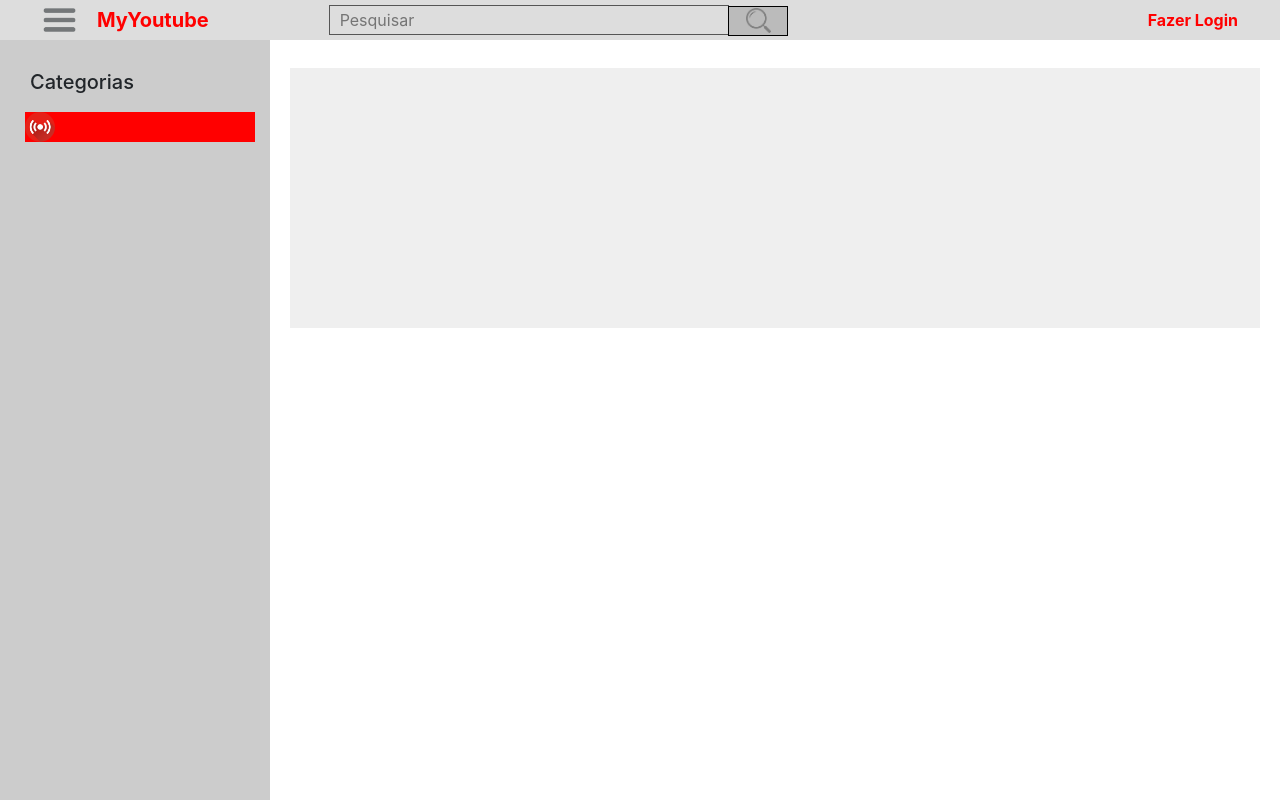
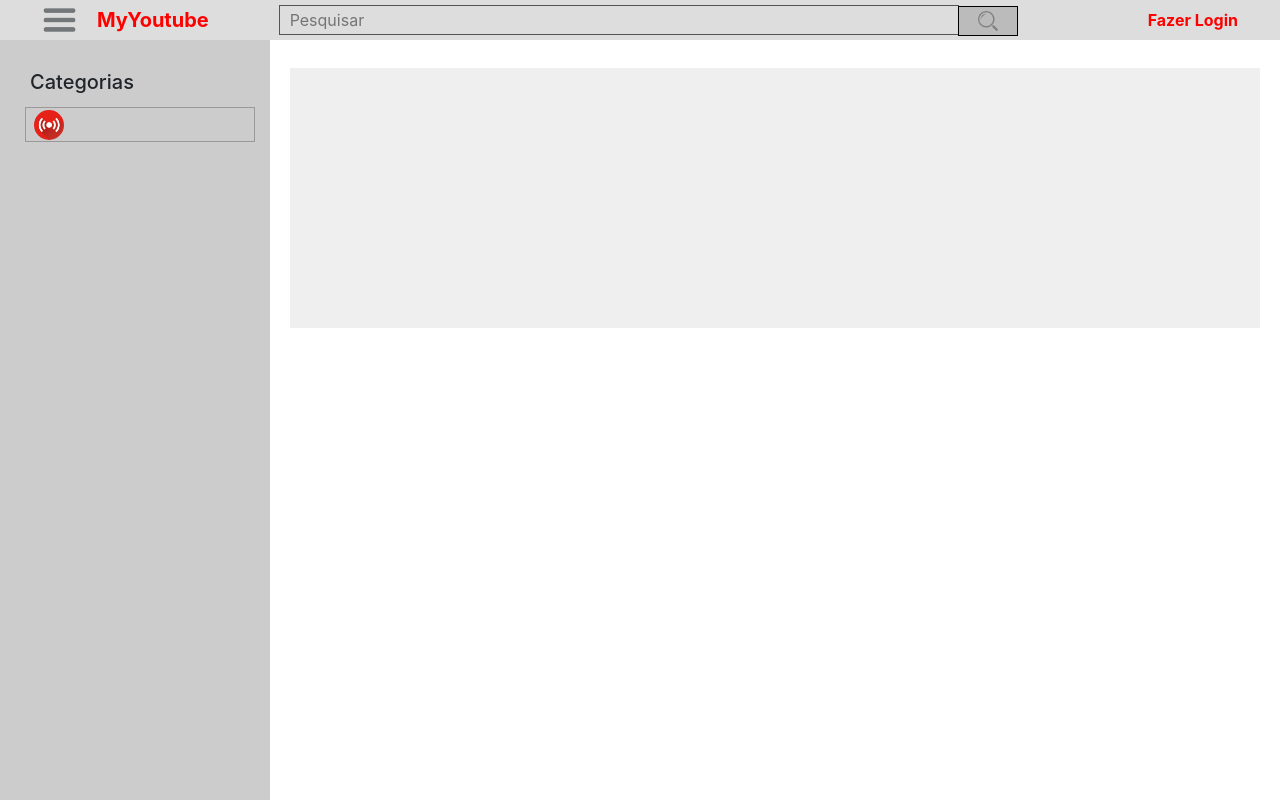
Before and after one commit to lucasfts/MyYoutube, a PHP site: page / in a window 1280 px wide. Run offline with PHP 8.4, Linux system fonts and the light colour scheme; tables that the repository leaves empty or names only in its code hold one stand-in row (values such as "Sample post"); data that the repository does not hold is empty.

Commit message:
Alterações no layout

```diff
--- a/assets/css/style.css
+++ b/assets/css/style.css
@@ -34,15 +34,6 @@
 	margin-bottom: 5px;
 	cursor: pointer;
 }
-	{
-	min-width: 400px;
-	margin-left: 100px;
-	margin-right: 0;
-	padding: 0;
-	padding-left: 10px;
-	height: 30px;
-	background-color: #ddd;
-}
 .form_item{
 	height: 30px;
 	line-height: 30px;
@@ -50,8 +41,8 @@
 
 }
 .caixa_pesquisa{
-	min-width: 400px;
-	margin-left: 100px;
+	min-width: 680px;
+	margin-left: 50px;
 	margin-right: 0;
 	padding: 0;
 	padding-left: 10px;
@@ -76,7 +67,7 @@
 	padding: 0;
 	border: 1px solid #000;
 	background-image: url("/assets/images/search.png");
-	background-size: 25px 25px;
+	background-size: 20px 20px;
 	background-repeat: no-repeat;
 	background-position: center;
 }
@@ -119,14 +110,15 @@
 
 .categoria_item{
 	width: 100%;
-	height: 30px;
-	background-color: red;
-	margin-top:5px;
-	margin-bottom: 15px;
+	height: 35px;
+	margin-bottom: 10px;
 	font-size: 20px;
 	line-height: 30px;
 	font-weight: bolder;
 	margin-left: -10px;
+	border: 1px solid #999;
+	padding-top: 2px;
+	padding-left: 8px;
 
 }
 
@@ -139,12 +131,32 @@
 	margin-right: 10px;
 }
 
+@media only screen and (max-width: 1200px){
+	.caixa_pesquisa{
+		min-width: 600px;
+	}
+
+}
+
+@media only screen and (max-width: 1100px){
+	.caixa_pesquisa{
+		min-width: 500px;
+	}
+
+}
+
+@media only screen and (max-width: 1000px){
+	.caixa_pesquisa{
+		min-width: 400px;
+	}
+
+}
 
 @media only screen and (max-width: 900px){
 	.caixa_pesquisa{
-		margin-left: 50px;
-		min-width: 300px;
+		min-width: 350px;
 	}
+
 }
 
 @media only screen and (max-width: 800px){
--- a/assets/css/users.css
+++ b/assets/css/users.css
@@ -1,7 +1,5 @@
 .banner{
-
 	height: 200px;
-	background-color: black;
 	margin-left: -20px;
 	margin-right: -20px;
 	margin-top: -20px;
@@ -10,7 +8,6 @@
 }
 .user_header{
 	height: 100px;
-	background-color: blue;
 	line-height: 100px;
 	padding-top: 15px;
 	padding-bottom: 15px;
@@ -24,7 +21,6 @@
 	float: left;
 }
 .user_info{
-	background-color: green;
 	height: 70px;
 	float: left;
 	line-height: 16px;
@@ -43,7 +39,6 @@
 	margin-right: 10px;
 }
 .container_videos{
-	background-color: green;
 	width: 100%;
 	padding:20px;
 
--- a/assets/js/script.js
+++ b/assets/js/script.js
@@ -79,6 +79,10 @@
 	var canalnome = $(obj).data("canalnome");
 	var qtComentarios = parseInt($("#qtComentarios").html());
 	var imgperfil = $(obj).data("imgperfil");
+	var data = new Date();
+	var dia = data.getDate() < 10 ? '0'+data.getDate() : data.getDate();
+	var mes = (data.getMonth()+1) < 10 ? '0'+(data.getMonth()+1) : (data.getMonth()+1);
+	data = dia+'/'+mes+'/'+data.getFullYear();
 
 	if (comentario.trim().length == 0) {
 		return;
@@ -94,7 +98,7 @@
 			var html = '<a href="/users/ver/'+userid+'">'+
 				'<div class="comentario_item">'+
 				'<img src="/assets/images/'+imgperfil+'">'+
-				'<pre class="comentario_autor">'+canalnome+'</pre><br>'+
+				'<pre class="comentario_autor">'+canalnome+' - '+data+'</pre><br>'+
 				'</a>'+
 				'<pre class="comentario_texto">'+comentario+'</pre>'+
 				'</div>';
--- a/models/Comentarios.php
+++ b/models/Comentarios.php
@@ -11,7 +11,7 @@
 	}
 
 	public function getComentarios($videoId){
-		$sql = $this->db->prepare("select comentarios.*, usuarios.nome as 'Autor', usuarios.img_perfil as 'Autor_Img' from comentarios inner join usuarios on comentarios.Id_Usuario = usuarios.id where comentarios.Id_Video = :videoId");
+		$sql = $this->db->prepare("select comentarios.*, usuarios.nome as 'Autor', usuarios.img_perfil as 'Autor_Img' from comentarios inner join usuarios on comentarios.Id_Usuario = usuarios.id where comentarios.Id_Video = :videoId order by comentarios.Data desc");
 		$sql->bindValue(":videoId",$videoId);
 		$sql->execute();
 		return $sql->fetchAll();
--- a/views/home.php
+++ b/views/home.php
@@ -10,7 +10,7 @@
 					<div class="descricao">
 						<a href="/watch" class="titulo_video"><?php echo $v['Titulo']; ?></a><br>
 						<span>Autor: <?php echo $v['canal']; ?></span> <br>
-						<span>Visualizações</span>
+						<span><?php echo $v['Views']; ?> Visualizações</span>
 					</div>
 				</div>
 			<?php endforeach; ?>
--- a/views/login.php
+++ b/views/login.php
@@ -10,8 +10,7 @@
 <body>
 	<div class="formulario">
 		<form method="post">
-			<img src="/teste.jpg" width="100%" height="150px">
-			<br><br>
+			<img src="/assets/images/logo.png" style="margin-bottom: 8px;" width="100%" height="150px">
 			<p style="color: red; text-align: center;"><?php echo $erro; ?></p>
 			<input type="email" name="email" id="email" class="form-control" placeholder="Email">
 			<br>
--- a/views/login_cadastrar.php
+++ b/views/login_cadastrar.php
@@ -11,8 +11,7 @@
 
 	<div class="formulario" >
 		<form method="post">
-			<img src="/teste.jpg" width="100%" height="150px">
-			<br><br>
+			<img src="/assets/images/logo.png" style="margin-bottom: 8px;"  width="100%" height="150px">
 			<p style="color: red; text-align: center;"><?php echo $erro; ?></p>
 			<input type="text" name="nome" id="nome" class="form-control" placeholder="Nome do Usuario" required>
 			<br>
--- a/views/results.php
+++ b/views/results.php
@@ -6,7 +6,7 @@
 				<video poster src="/assets/videos/<?php echo $v['Url'] ?>"></video>
 				<div class="info">
 					<h3><?php echo $v['Titulo'] ?><h3>
-						<h5>Canl x  -  1233 Visualizações</h5>
+						<h5><?php echo $v['canal']; ?>  -  <?php echo $v['Views']; ?> Visualizações</h5>
 						<p><?php echo $v['Descricao'] ?></p>
 					</div>
 				</div>
--- a/views/template.php
+++ b/views/template.php
@@ -13,7 +13,7 @@
 				<li><a href="/"><p class="logo">MyYoutube</p></a></li>
 				<li>
 					<form action="/results">
-						<input style="border: 1px solid #555" class="form_item caixa_pesquisa" type="search" name="q" placeholder="Pesquisar" required>
+						<input style="border: 1px solid #555" class="form_item caixa_pesquisa" type="search" name="q" placeholder="Pesquisar" value="<?php echo isset($_GET['q']) ? $_GET['q'] : ""; ?>" required>
 						<input class="btn_submit" type="submit" value=" ">
 					</form>
 
@@ -33,16 +33,18 @@
 			<div>
 				<div class="container_left_item">
 					<h5>Categorias</h5>
-				<ul>
+				<ul style="margin-top: 5px;">
 					<?php foreach($categorias as $c): ?>
-					<a href="/results/categoria/<?php echo $c['Id'] ?>"><li>
+					<li>
+						<a href="/results/categoria/<?php echo $c['Id'] ?>">
 						<div class="categoria_item">
 
 						<img src="/assets/images/categoria.png">
 						<pre><?php echo $c['Nome']; ?></pre><br>
 
 						</div>
-					</li></a>
+						</a>
+					</li>
 				<?php endforeach; ?>
 
 				</ul>
--- a/views/user_images.php
+++ b/views/user_images.php
@@ -6,7 +6,7 @@
 	<br>
 	<fieldset >
 		<legend >Imagem Perfil</legend>
-		<input type="file" id="img_fundo" name="img_perfil" accept="image/*" class="form-control" >
+		<input type="file" id="img_perfil" name="img_perfil" accept="image/*" class="form-control" >
 	</fieldset>
 	<br>
 	<input type="submit" value="Finalizar Alterações" class="btn btn-default" style="margin-top: 5px;">
--- a/views/users.php
+++ b/views/users.php
@@ -2,7 +2,9 @@
 
 
 <div class="banner" style="background-image: url('/assets/images/<?php echo $usuario['img_fundo'] ?>'); ">
-	<a href="/users/images/<?php echo $usuario['Id']; ?>" id="linkImagem" ><span id="imgCamera"><img src="/assets/images/camera.png" height="100%" style="margin-right: 7px;">Alterar imagens</span></a>
+	<?php if(isset($_SESSION['user']) && $_SESSION['user'] == $usuario['Id']): ?>
+		<a href="/users/images/<?php echo $usuario['Id']; ?>" id="linkImagem" ><span id="imgCamera"><img src="/assets/images/camera.png" height="100%" style="margin-right: 7px;">Alterar imagens</span></a>
+	<?php endif; ?>
 </div>
 
 <div class="user_header">
--- a/views/watch.php
+++ b/views/watch.php
@@ -83,7 +83,7 @@
 
 				<a href="/users/ver/<?php echo $c['Id_Usuario']; ?>">
 					<img src="/assets/images/<?php echo $c['Autor_Img']; ?>">
-					<pre class="comentario_autor"><?php echo $c['Autor']; ?></pre><br>
+					<pre class="comentario_autor"><?php echo $c['Autor']." - ".date("d/m/Y",strtotime($c['Data'])); ?></pre><br>
 				</a>
 				<pre class="comentario_texto"><?php echo $c['Comentario']; ?></pre>
 				</div>
@@ -91,18 +91,22 @@
 			</div>
 		</div>
 	</div>
+
 	<div class="secundario_right">
 		<?php $qtd = 0; ?>
 		<?php foreach($sugestoes as $s): ?>
+
 			<a href="/watch?v=<?php echo md5($s['Id']); ?>" style="text-decoration: none;color: #000;"><div class="video_recomendado">
 				<video poster src="/assets/videos/<?php echo $s['Url'] ?>"></video>
 				<div class="video_recomendado_descricao">
 					<b><?php echo $s['Titulo'] ?></b><br>
 					<?php echo $s['canal']; ?><br>
 					<?php echo $s['Views']; ?> Visualizações
+
 				</div>
 
 			</div></a>
+			<hr>
 			<?php
 				$qtd++;
 				if ($qtd == 10) break;
```
Also changed, not shown: assets/css/results.css (+5 -2 lines), assets/css/watch.css (+25 -15 lines), controllers/loginController.php (+6 -1 lines), controllers/usersController.php (+8 -0 lines), controllers/videosController.php (+4 -4 lines), assets/images/logo.png (added), assets/images/perfil4.png (added).
